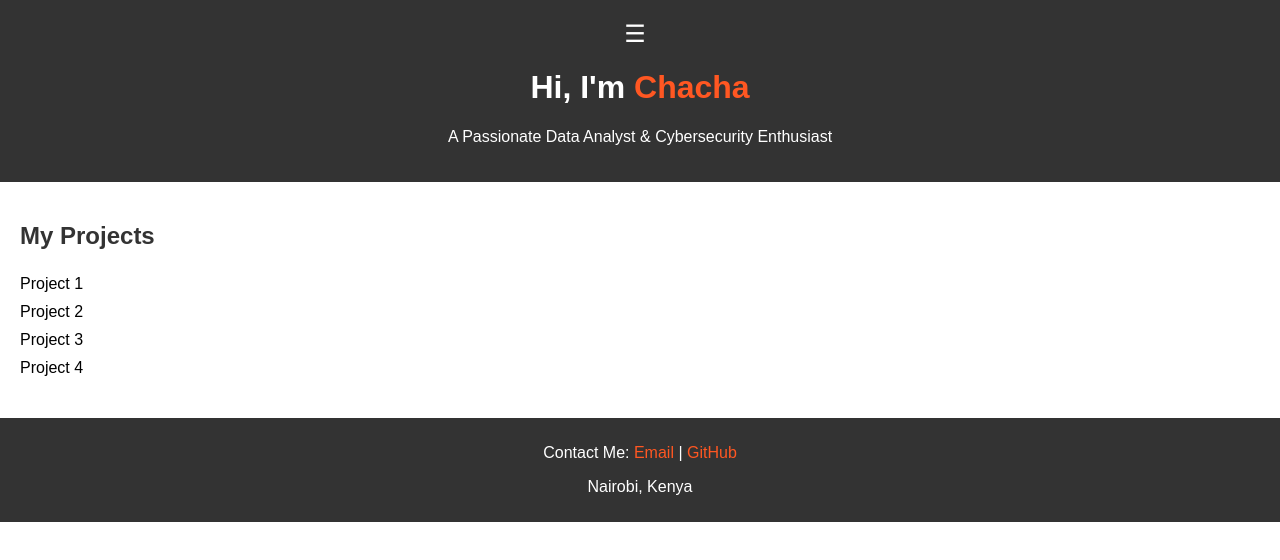
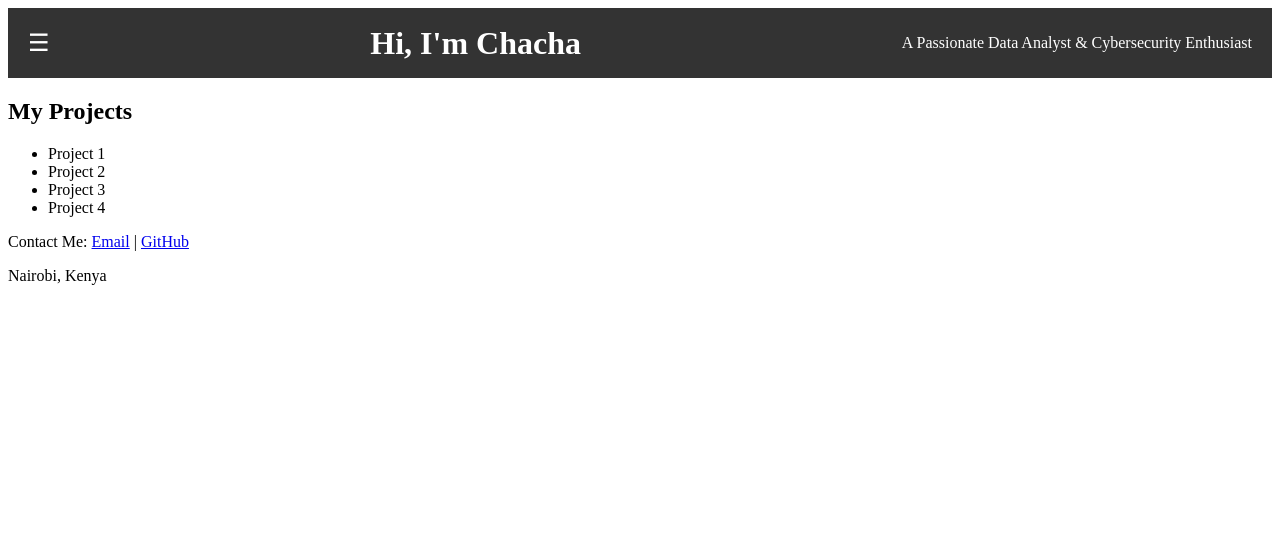
Before and after one commit to ChachaSam1/ChachaSam1.github.io, a plain HTML site: page index.html in a window 1280 px wide. Drawn offline with Linux system fonts and the light colour scheme.

```diff
--- a/style.css
+++ b/style.css
@@ -1 +1 @@
-body { font-family: Arial, sans-serif; margin: 0; padding: 0; } header { background-color: #333; color: white; padding: 20px; text-align: center; } .navbar .menu { font-size: 24px; cursor: pointer; margin-right: 10px; } h1 span { color: #ff5722; } section.projects { padding: 20px; } section.projects h2 { color: #333; } section.projects ul { list-style: none; padding: 0; } section.projects ul li { padding: 5px 0; } footer { background-color: #333; color: white; padding: 10px; text-align: center; } footer a { color: #ff5722; text-decoration: none; } footer a:hover { text-decoration: underline; }
+.navbar { display: flex; justify-content: space-between; align-items: center; padding: 10px 20px; background-color: #333; color: white; } .menu { font-size: 24px; cursor: pointer; } .navbar h1 { margin: 0; }
```
